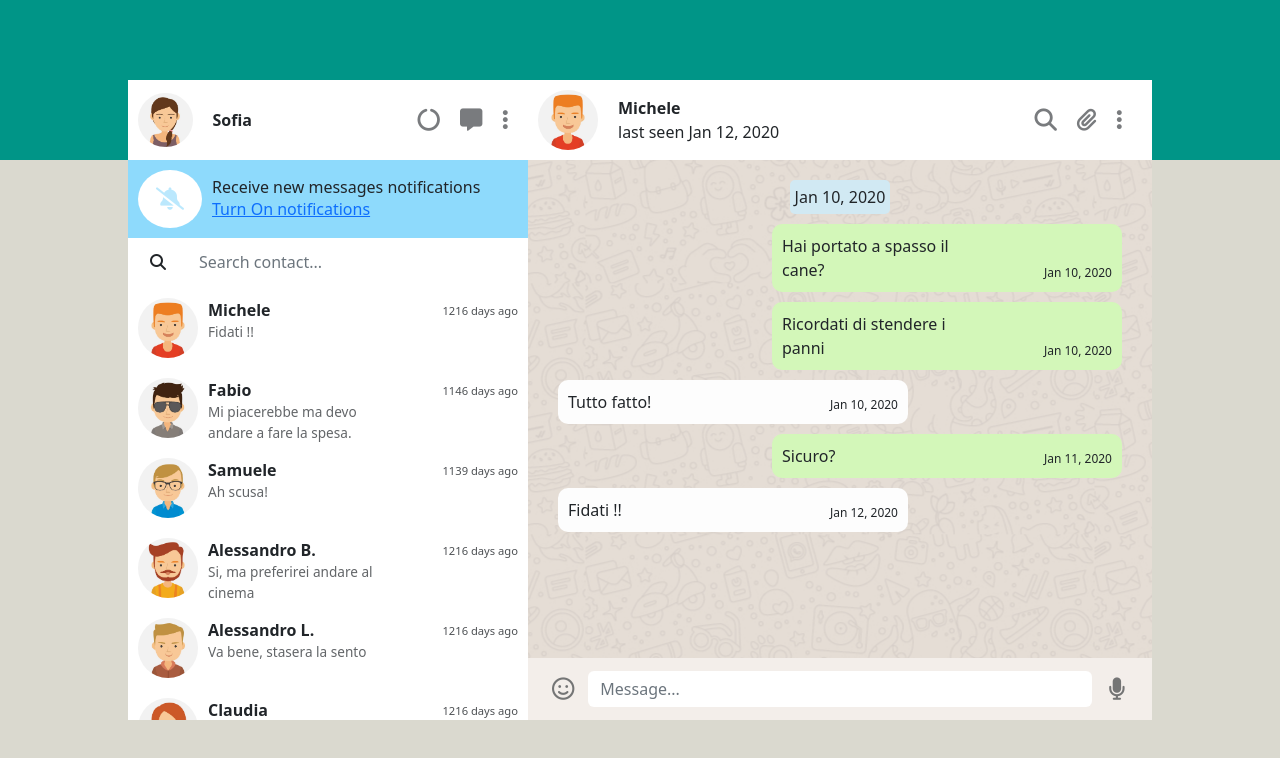
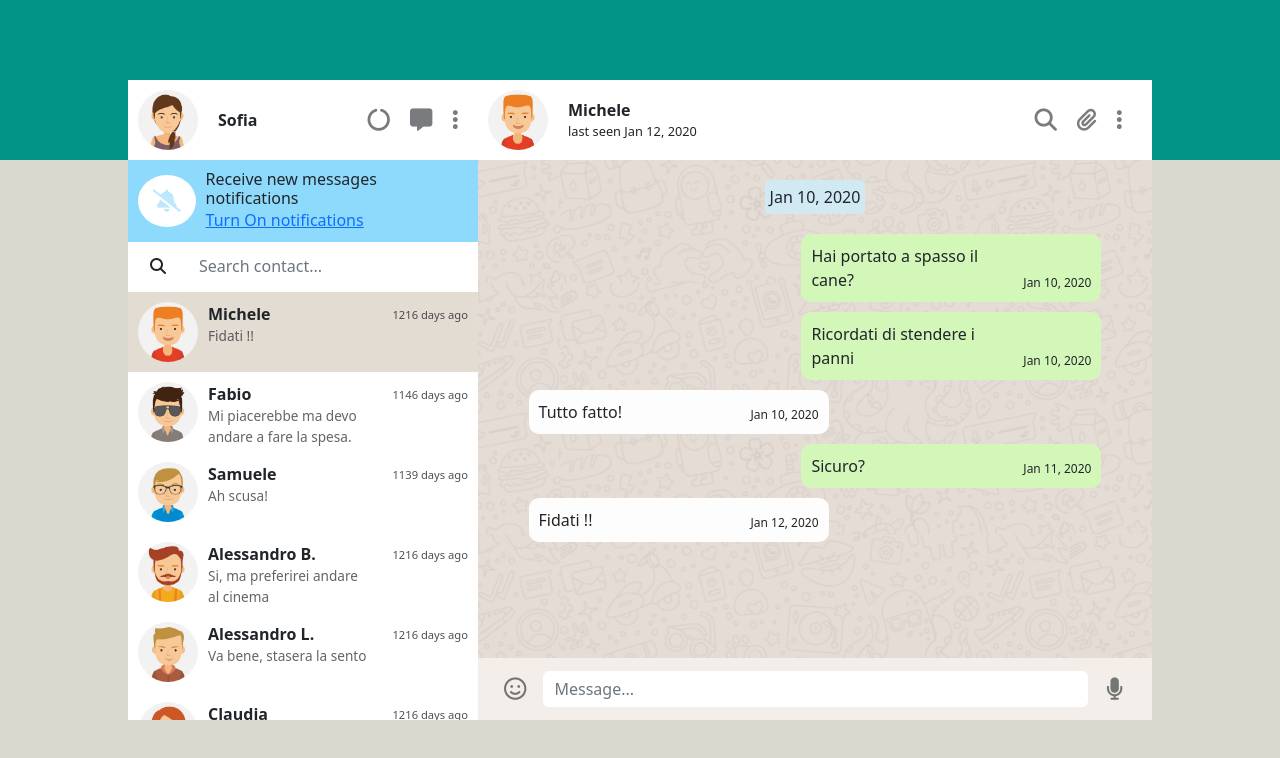
Before and after one commit to andriy-kolokolov/vuejs-whatsapp-clone, a Vue app: page / in a window 1280 px wide. Shown: the top 758 px of the page. Built offline with nearby package versions, Linux system fonts and the light colour scheme.

Commit message:
add background color change effect for active contact

```diff
--- a/src/App.vue
+++ b/src/App.vue
@@ -10,11 +10,17 @@ import MainMessageInput from "@/components/MainMessageInput.vue";
 </script>
 
 <template>
+    <!--
+        TODO
+            -Move search contact input in <AsideHeader> component to fix scrollbar in <AsideContacts> issue
+            -After searching for contacts and selecting a contact, the wrong contact's chat is being rendered
+    -->
     <aside class="aside">
         <aside-header class="aside__header"/>
         <aside-contacts
                 class="aside__contacts"
                 :filtered-contacts="getFilteredContacts()"
+                :selected-contact="selectedContact"
                 @search="getSearchTerm"
                 @contact-click="selectContact"
         />
--- a/src/assets/main.css
+++ b/src/assets/main.css
@@ -2,9 +2,13 @@
     --c-bg-body-top: #009587;
     --c-bg-body-bot: #dad9cf;
     --c-bg-white: white;
-    --aside-width: 400px;
+
+    --profile-wrapper-height: 80px;  /*    REFERS TO ASIDE HEADER PROFILE AND CHAT HEADER CONTACT PROFILE    */
+
+    --aside-width: 350px;
+    --aside-contact-height: 80px;  /*    CONTACT HEIGHT (CONTENT AND PARENT CONTAINER ADAPTS)    */
+
     --elements-padding: 10px;
-    --profile-wrapper-height: 80px;
     --padding-header: 10px;
     --ico-size: 1.4rem;
 
--- a/src/components/AsideContacts.vue
+++ b/src/components/AsideContacts.vue
@@ -22,6 +22,7 @@
                         class="contact"
                         v-for="(contact, index) in filteredContacts"
                         :key="index"
+                        :class="{ selected: isSelected(index), unselected: !isSelected(index) }"
                         @click="updateSelectedContact(index)"
                 >
                     <div class="contact-content">
@@ -51,12 +52,17 @@ export default {
     name: "AsideContacts",
     data() {
         return {
-            searchTerm: ''
+            searchTerm: '',
+            selectedIndex: 0
         }
     },
     props: {
         filteredContacts: {
             type: Array
+        },
+        selectedContact: {
+            type: Number,
+            required: true
         }
     },
     methods: {
@@ -64,6 +70,7 @@ export default {
             this.$emit('search', this.searchTerm);
         },
         updateSelectedContact(contactIndex) {
+            this.selectedIndex = contactIndex;
             this.$emit('contact-click', contactIndex);
         },
         convertToISO(dateString) {
@@ -80,6 +87,9 @@ export default {
             if (timeDiff < 3600) return `${Math.floor(timeDiff / 60)} minutes ago`;
             if (timeDiff < 86400) return `${Math.floor(timeDiff / 3600)} hours ago`;
             return `${Math.floor(timeDiff / 86400)} days ago`;
+        },
+        isSelected(index) {
+            return index === this.selectedIndex;
         }
     }
 }
@@ -87,8 +97,6 @@ export default {
 
 <style scoped>
 .contacts-container {
-    --contact-height: 80px;
-
     background-color: var(--c-bg-white);
 }
 
@@ -119,7 +127,7 @@ export default {
 }
 
 .contact {
-    height: var(--contact-height);
+    height: var(--aside-contact-height);
     display: flex;
     cursor: pointer;
     transition: var(--link-transition);
@@ -128,6 +136,11 @@ export default {
 
 .contact:hover {
     background-color: #b4d0e7;
+}
+
+.contact.selected {
+    transition: .5s;
+    background-color: #e3dcd3;
 }
 
 .contact-content {
--- a/src/components/AsideHeader.vue
+++ b/src/components/AsideHeader.vue
@@ -45,7 +45,6 @@ export default {
 }
 
 .profile-wrapper__left {
-    flex-basis: 30%;
     display: flex;
     align-items: center;
 }
@@ -64,7 +63,12 @@ export default {
     font-size: var(--ico-size);
 }
 
+.avatar-wrapper {
+    height: 100%;
+}
+
 .avatar-wrapper img {
+    height: 100%;
     border-radius: 50%;
     width: 100%;
 }
@@ -85,7 +89,7 @@ export default {
 }
 
 .bell-wrapper {
-    padding: .5rem;
+    padding: .3rem;
     font-size: var(--ico-size);
     background-color: var(--c-bg-white);
     border-radius: 50%;
--- a/src/components/MainChat.vue
+++ b/src/components/MainChat.vue
@@ -54,12 +54,14 @@ export default {
 .chat-container {
     background-image: url("@/assets/img/mine.jpg");
     background-position: center;
-    padding: 20px 30px 0 30px;
+    /*padding: 20px 30px 0 30px;*/
 }
 
 .messages-container {
     display: flex;
     flex-direction: column;
+    max-width: 85%;
+    margin: 0 auto;
 }
 
 .first-message-date {
@@ -68,11 +70,12 @@ export default {
     border-radius: 5px;
     width: fit-content;
     align-self: center;
+    margin: 20px 0 10px 0;
 }
 
 .message {
     display: flex;
-    width: 350px;
+    max-width: 300px;
     padding: 10px;
     border-radius: 10px;
     margin-top: 10px;
--- a/src/components/MainHeader.vue
+++ b/src/components/MainHeader.vue
@@ -92,6 +92,10 @@ export default {
     font-weight: bold;
 }
 
+.profile-last-access {
+    font-size: .8rem;
+}
+
 .profile-wrapper__right i {
     font-size: var(--ico-size);
 }
```
